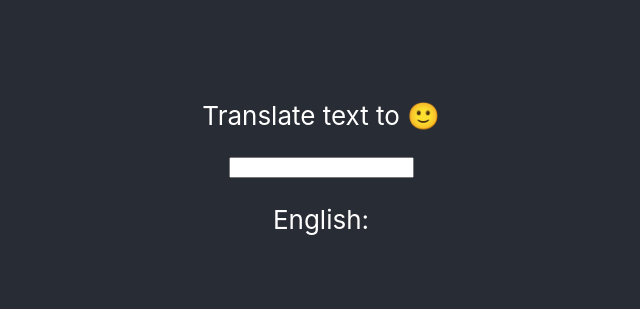
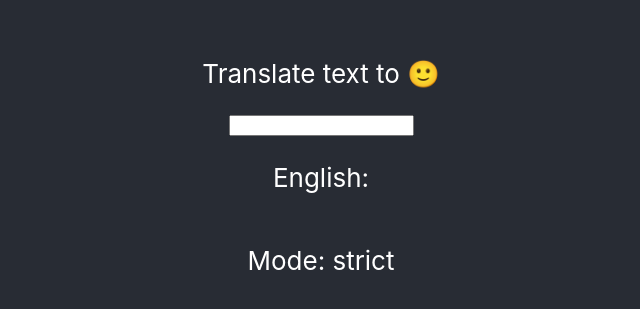
Before and after one commit to ericpesto/textmoji, a React (Create React App) app: page / in a window 1280 px wide. Shown: the part 233-542 px from the top of the page, without its empty margins (319-959 px from the left). Built offline with nearby package versions, Linux system fonts and the light colour scheme.

Commit message:
feat: match mode toggle

```diff
--- a/src/components/Main.tsx
+++ b/src/components/Main.tsx
@@ -8,6 +8,8 @@ function Main() {
   const [words, setWords] = useState<string[]>([]);
   const [emojis, setEmojis] = useState<object[]>([]);
   const [output, setOutput] = useState<string>('');
+
+  const matchType: string = 'strict';
 
   const handleTextInput = (e: React.ChangeEvent<HTMLInputElement>) => {
     setUserInput(e.target.value);
@@ -30,9 +32,6 @@ function Main() {
   // * or... easy mode, use plugins
   // * or regex to find macthes in string, could work for emojis with names that have to or more words
 
-  // ...to get the value of the first match only, you can use find()
-  // ...to get an array of all match results, you can use filter()
-  // ...to get the index of the first match, you can use findIndex()
 
   // * NEW APPROACH?
   // ? search for matches, if match, return index of emoji and index of word.
@@ -40,6 +39,7 @@ function Main() {
 
   // think i need to sanitise my ditionary into a more usable format, one code point and one word names
 
+  // * Strict Emoji Matches
   const findStrictEmojiMatches = (textInput: string[], emojiDict: EmojiDictionary[]) => {
     const emojiMatches: object[] = [];
     textInput.map((word: string, wordIndex: number) => {
@@ -58,14 +58,11 @@ function Main() {
     setEmojis(emojiMatches);
   };
 
-  // const swapMatchesWithEmojis = (words:) => {
-  //   // map through words
-  //   // if word matches emojis,
-  //   // remove item/rewrite item as codepoint
-  //   // convert codepoint to emoji
+  // ...to get the value of the first match only, you can use find()
+  // ...to get an array of all match results, you can use filter()
+  // ...to get the index of the first match, you can use findIndex()
 
-  // };
-
+  // * Loose Emoji Matches
   const findLooseEmojiMatches = (textInput: string[], emojiDict: EmojiDictionary[]) => {
     const emojiMatches: object[] = [];
     textInput.map((word: string, wordIndex: number) => {
@@ -85,8 +82,23 @@ function Main() {
   };
 
   useEffect(() => {
-    findStrictEmojiMatches(words, emojiDictionary);
+    if (matchType === 'strict') {
+      findStrictEmojiMatches(words, emojiDictionary);
+    }
+
+    if (matchType === 'loose') {
+      findLooseEmojiMatches(words, emojiDictionary);
+    }
   }, [words]);
+
+  const swapMatchesWithEmojis = (words: string[], emojis: object[]) => {
+    // map through words
+    // if word matches emojis,
+    // remove item/rewrite item as codepoint
+    // convert codepoint to emoji
+
+  };
+  // use
 
   console.log('userInput ->', userInput);
   console.log('words ->', words);
@@ -96,7 +108,7 @@ function Main() {
   return (
     <header className="App-header">
       <p>Translate text to 🙂</p>
-      <UserInput handleUserInput={handleUserInput} userInput={userInput} />
+      <UserInput handleUserInput={handleUserInput} userInput={userInput} matchType={matchType} />
     </header>
   );
 }
--- a/src/components/UserInput.tsx
+++ b/src/components/UserInput.tsx
@@ -3,8 +3,9 @@ import React from 'react';
 interface UserInput {
   handleUserInput: (e: React.ChangeEvent<HTMLInputElement>) => void;
   userInput: string;
+  matchType: string;
 }
-function CaptureUserInput({ handleUserInput, userInput }: UserInput) {
+function CaptureUserInput({ handleUserInput, userInput, matchType }: UserInput) {
   return (
     <>
       <input type="text" value={userInput} onChange={handleUserInput} />
@@ -12,6 +13,11 @@ function CaptureUserInput({ handleUserInput, userInput }: UserInput) {
         English:
         {userInput}
       </p>
+      <p>
+        Mode:
+        {' '}
+        {matchType}
+      </p>
     </>
   );
 }
```
